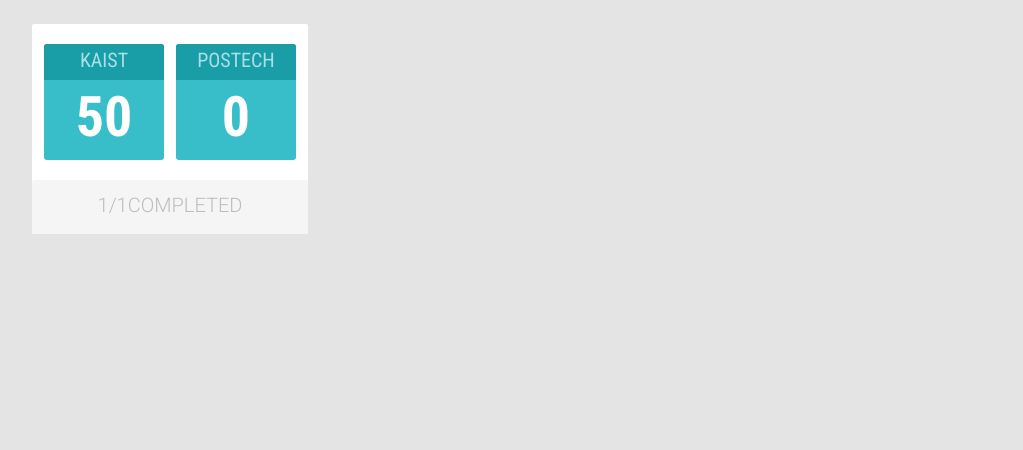
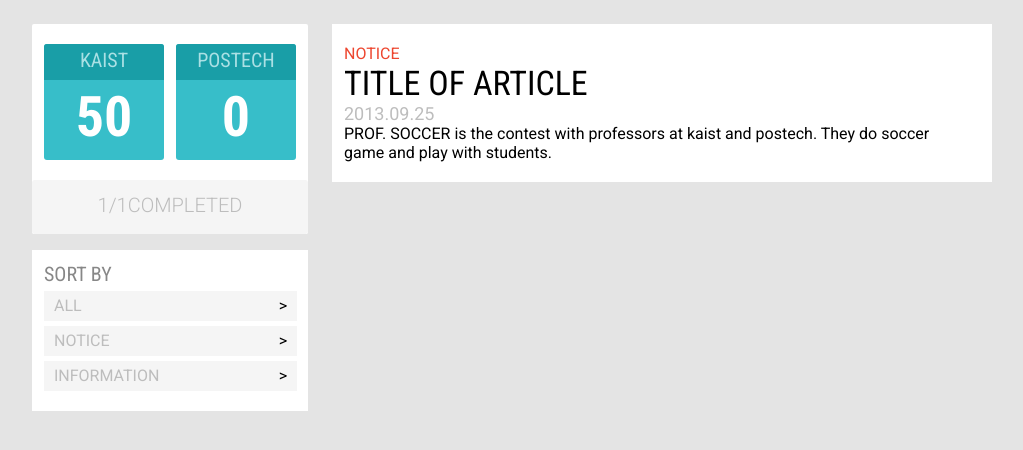
Before and after one commit to sparcs-kaist/sciwar, a Django app: page /info in a window 1280 px wide. Shown: the part 70-520 px from the top of the page, without its empty margins (128-1151 px from the left). Run offline with Django 3.2, Linux system fonts and the light colour scheme; data comes from the database, SQL or seed files in the repository; parts of the project's set-up code (start-up, migrations or seed data) failed here and were passed over; some libraries are stand-ins or nearby versions.

Commit message:
Make Info page without ajax

```diff
--- /dev/null
+++ b/sciwar/main/static/css/info.css
@@ -0,0 +1,71 @@
+.info-field
+{
+    background : #FFF;
+    padding-left:12px;
+    padding-top:20px;
+    padding-right:40px;
+    padding-bottom:20px;
+}
+
+.info-title
+{
+    font-family:"Roboto Condensed", sans-serif;
+    font-size:34px;
+}
+
+.info-date
+{
+    font-family:"Roboto",sans-serif;
+    font-size:18px;
+    color:#bdbdbd;
+}
+
+.info-classify
+{
+    color:#ed462f;
+}
+
+.info-article
+{
+    font-family:"Roboto",sans-serif;
+    font-size:16px;
+}
+
+.info-show
+{
+    background-color: #FFFFFF;
+    padding-top:12px;
+    padding-bottom:20px;
+    padding-left:12px;
+}
+
+.info-standard
+{
+    font-family:"Roboto Condensed", sans-serif;
+    font-size:20px;
+    color:#878787;
+}
+
+
+.info-click
+{
+    width:243px;
+    margin-top:5px;
+    padding-left:10px;
+    background-color: #f5f5f5;
+    height:30px;
+    line-height:30px;
+    text-align:left;
+}
+
+.info-detail
+{
+    float:left;
+    color:#bdbdbd;
+}
+
+.info-click-img
+{
+    float:right;
+    margin-right:10px;
+}
--- a/sciwar/main/templates/info.html
+++ b/sciwar/main/templates/info.html
@@ -1,2 +1,56 @@
 {% extends 'layout.html' %}
+{% block style %}
+<link rel="stylesheet" type="text/css" media="screen" href="{{STATIC_URL}}css/info.css">
+{% endblock %}
 {% block info %}sel{% endblock %}
+{% block right %}
+<div class="info-field">
+	<div class="info-classify">
+		<!-- NOTICE OR INFO IMAGE HERE -->
+		NOTICE
+	</div>
+	<div class="info-title">
+		TITLE OF ARTICLE
+	</div>
+	<div class="info-date">
+		2013.09.25
+	</div>
+	<div class="info-article">
+		<!-- ADD |SAFE when using variables -->
+		PROF. SOCCER is the contest with professors at kaist and postech.
+		They do soccer game and play with students.
+
+	</div>
+</div>
+{% endblock %}
+{% block leftdown %}
+<div class="info-show">
+	<div class="info-standard">
+		SORT BY
+	</div>
+	<div class="info-click">
+		<div class="info-detail">
+			ALL
+		</div>
+		<div class="info-click-img">
+			>
+		</div>
+	</div>
+	<div class="info-click">
+		<div class="info-detail">
+			NOTICE
+		</div>
+		<div class="info-click-img">
+			>
+		</div>
+	</div>
+	<div class="info-click">
+		<div class="info-detail">
+			INFORMATION
+		</div>
+		<div class="info-click-img">
+			>
+		</div>
+	</div>
+</div>
+{% endblock %}
```
